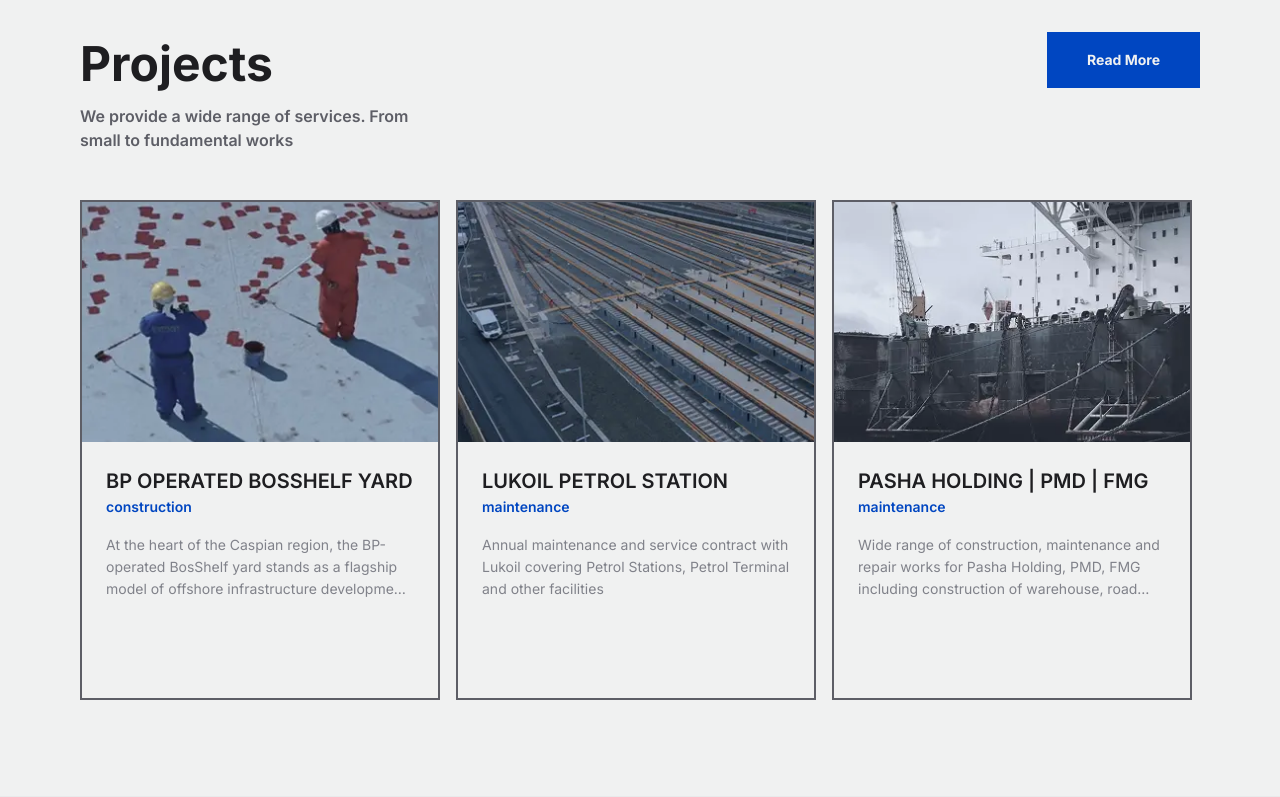
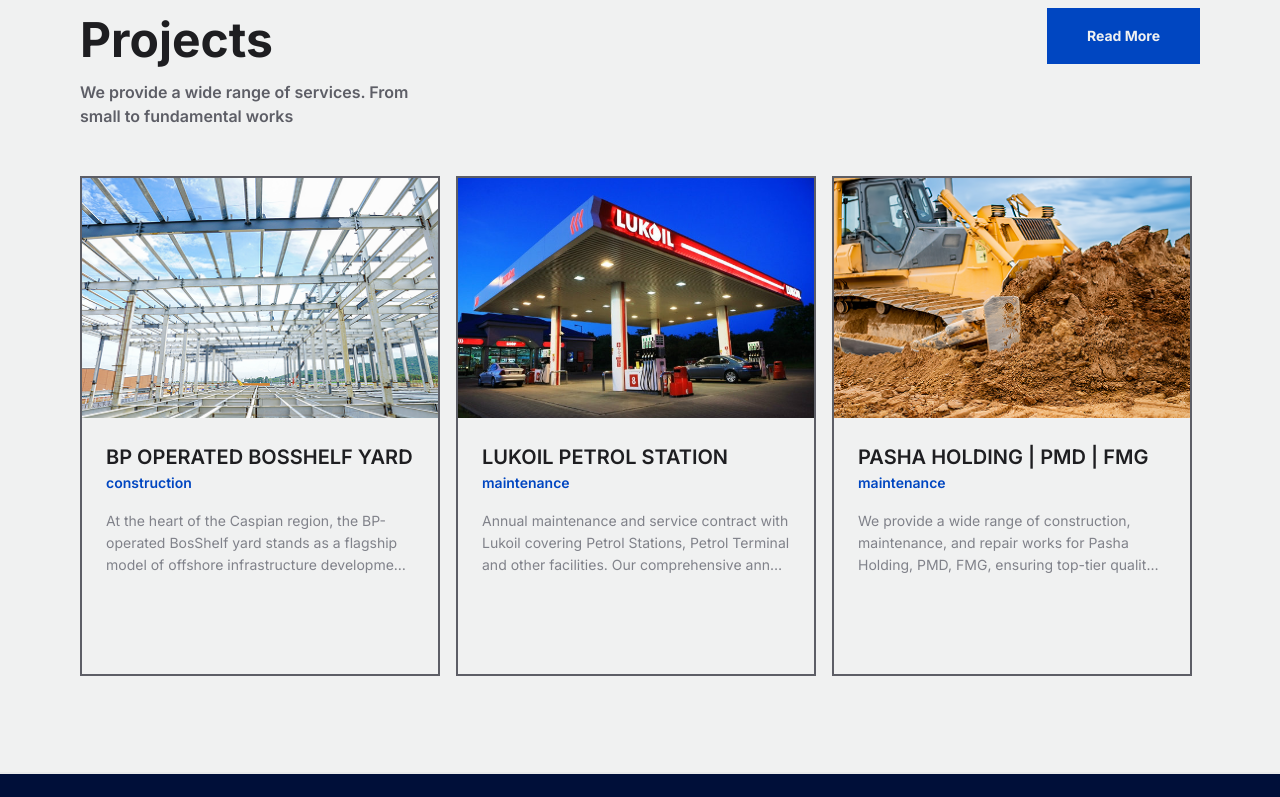
Before and after one commit to NeoNae27/aztek-site, a React (Vite) app: page / in a window 1280 px wide. Shown: the part 2657-3454 px from the top of the page. Built offline with nearby package versions, Linux system fonts and the light colour scheme.

Commit message:
Main page projects fix

```diff
--- a/src/assets/content/projects.json
+++ b/src/assets/content/projects.json
@@ -2,31 +2,19 @@
   {
       "title": "BP operated BosShelf yard",
       "projectType": "construction",
-    "projectImg": "./projectsImg/project1.webp",
-    "description": "At the heart of the Caspian region, the BP-operated BosShelf yard stands as a flagship model of offshore infrastructure development and strategic collaboration. From complex topsides integration to precision-driven module fabrication, the yard reflects BP’s commitment to operational excellence, safety, and innovation — powering energy ambitions with industrial strength and regional impact. The BP-operated BosShelf yard is more than an industrial site — it’s a strategic launchpad for offshore innovation in the Caspian region. With world-class fabrication facilities, a highly skilled workforce, and seamless integration with BP’s global operational standards, BosShelf delivers mission-critical infrastructure that fuels national energy goals and global supply resilience. Built for high-volume offshore construction, the BosShelf yard—under BP’s operational leadership—delivers precision-engineered modules, jackets, and decks for complex offshore fields. From structural steelwork to integrated topside systems, every ton of output reflects world-class QA/QC, safety culture, and schedule discipline. "
+      "projectImg": "./projectsImg/BPBosShelfyard.png",
+      "description": "At the heart of the Caspian region, the BP-operated BosShelf yard stands as a flagship model of offshore infrastructure development and strategic collaboration. From complex topsides integration to precision-driven module fabrication, the yard reflects BP’s commitment to operational excellence, safety, and innovation — powering energy ambitions with industrial strength and regional impact. The BP-operated BosShelf yard is more than an industrial site — it’s a strategic launchpad for offshore innovation in the Caspian region. With world-class fabrication facilities, a highly skilled workforce, and seamless integration with BP’s global operational standards, BosShelf delivers mission-critical infrastructure that fuels national energy goals and global supply resilience. Built for high-volume offshore construction, the BosShelf yard—under BP’s operational leadership—delivers precision-engineered modules, jackets, and decks for complex offshore fields. From structural steelwork to integrated topside systems, every ton of output reflects world-class QA/QC, safety culture, and schedule discipline."
     },
     {
       "title": "Lukoil Petrol Station",
       "projectType": "maintenance",
-    "projectImg": "./projectsImg/project2.webp",
-    "description": "Annual maintenance and service contract with  Lukoil covering Petrol Stations, Petrol Terminal and other facilities"
+      "projectImg": "./projectsImg/LukoilPetrolStation.jpg",
+      "description": "Annual maintenance and service contract with  Lukoil covering Petrol Stations, Petrol Terminal and other facilities. Our comprehensive annual maintenance and service contract with Lukoil ensures the smooth operation of petrol stations, petrol terminals, and other critical facilities. We provide regular inspections, preventive maintenance, and prompt repairs to uphold safety standards and operational efficiency. With a dedicated team of professionals and a commitment to quality, we guarantee reliable service, minimizing downtime and optimizing performance across all covered locations."
     },
     {
-    "title": "Pasha Holding | PMD | FMG ",
+      "title": "Pasha Holding | PMD | FMG",
       "projectType": "maintenance",
-    "projectImg": "/projectsImg/project3.webp",
-    "description": "Wide range of  construction,  maintenance and  repair works for Pasha  Holding, PMD, FMG including construction  of warehouse, road  construction and and  renovation  works  including HVAC and MEP"
-  },
-  {
-    "title": "Project1",
-    "projectType": "construction",
-    "projectImg": "/public/projectsImg/blank.png",
-    "description": ""
-  },
-  {
-    "title": "Project2",
-    "projectType": "repair works",
-    "projectImg": "/public/projectsImg/blank.png",
-    "description": ""
+      "projectImg": "/projectsImg/PashaHolding.png",
+      "description": "We provide a wide range of construction, maintenance, and repair works for Pasha Holding, PMD, FMG, ensuring top-tier quality and efficiency. Our services cover warehouse construction, road development, and renovation projects, including specialized work in HVAC and MEP systems. With a commitment to excellence, we deliver reliable solutions tailored to the unique requirements of each project, ensuring durability, safety, and seamless execution from start to finish"
     }
 ]
--- a/src/layouts/Projects/Projects.jsx
+++ b/src/layouts/Projects/Projects.jsx
@@ -1,11 +1,12 @@
 import { SectionArticle, Button, ProjectCard } from "@components";
 import "./Projects.scss";
 import { useTranslation } from "react-i18next";
-import projects from "../../assets/content/projects.json";
+// import projects from "../../assets/content/projects.json";
 
 const Projects = () => {
+  const { t } = useTranslation(["projectsLayout", "projects"]);
+  const projects = t("projects:list", { returnObjects: true });
   const projectsSlice = projects.slice(0, 3);
-  const { t } = useTranslation(["projectsLayout"]);
 
   return (
     <section id="projects" className="projects">
--- a/src/layouts/Services/Service.jsx
+++ b/src/layouts/Services/Service.jsx
@@ -7,7 +7,7 @@
  * @returns {JSX.Element} Services component
  */
 const Services = () => {
-  const { t } = useTranslation(['servicesLayout']);
+  const { t } = useTranslation(['servicesLayout , services']);
   const services = t('services:list', { returnObjects: true });
 
   return (
```
Also changed, not shown: 1 other file (tests, documents, lock files or other folders). Lines whose indentation alone changed are shown as unchanged.
